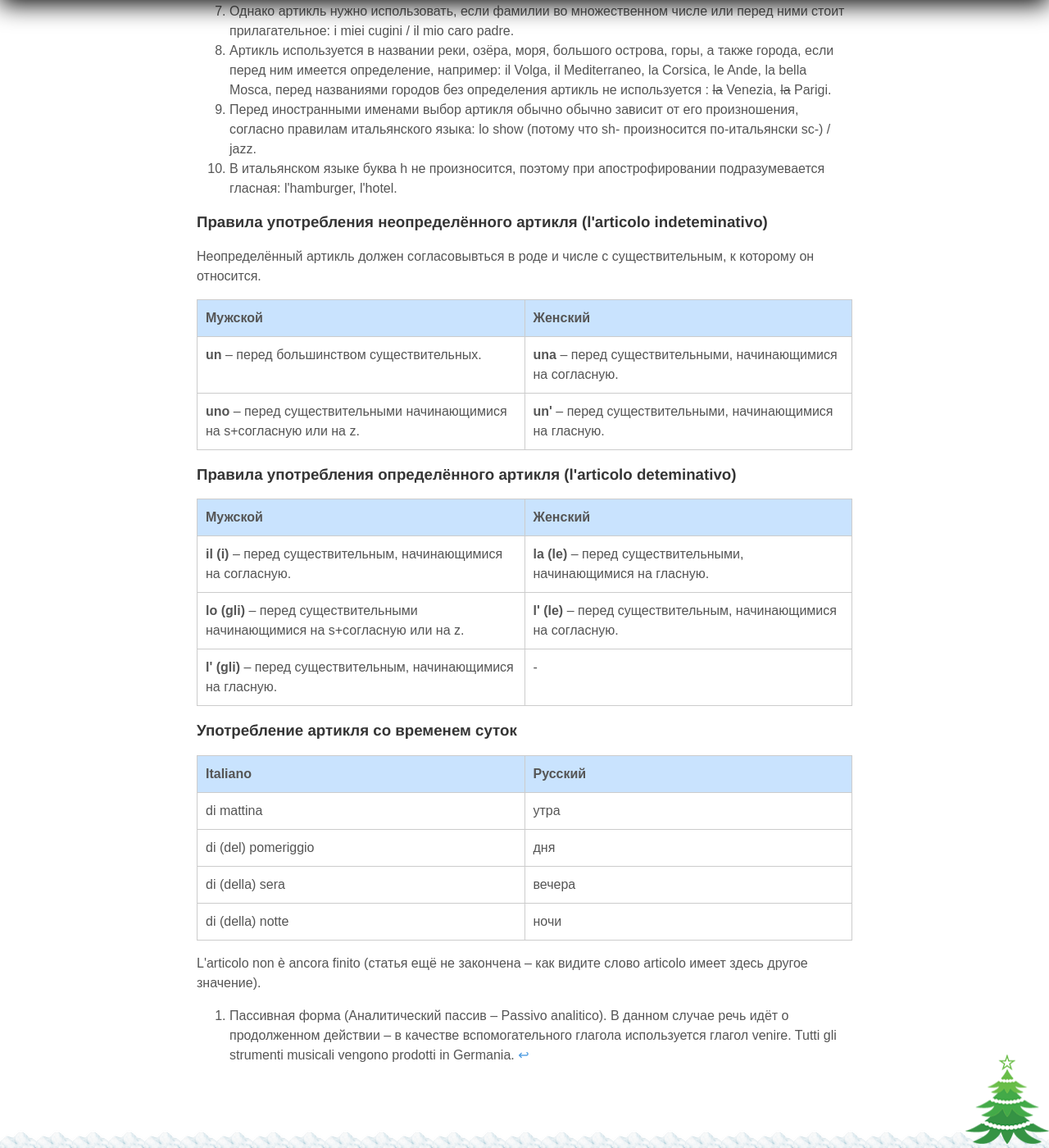
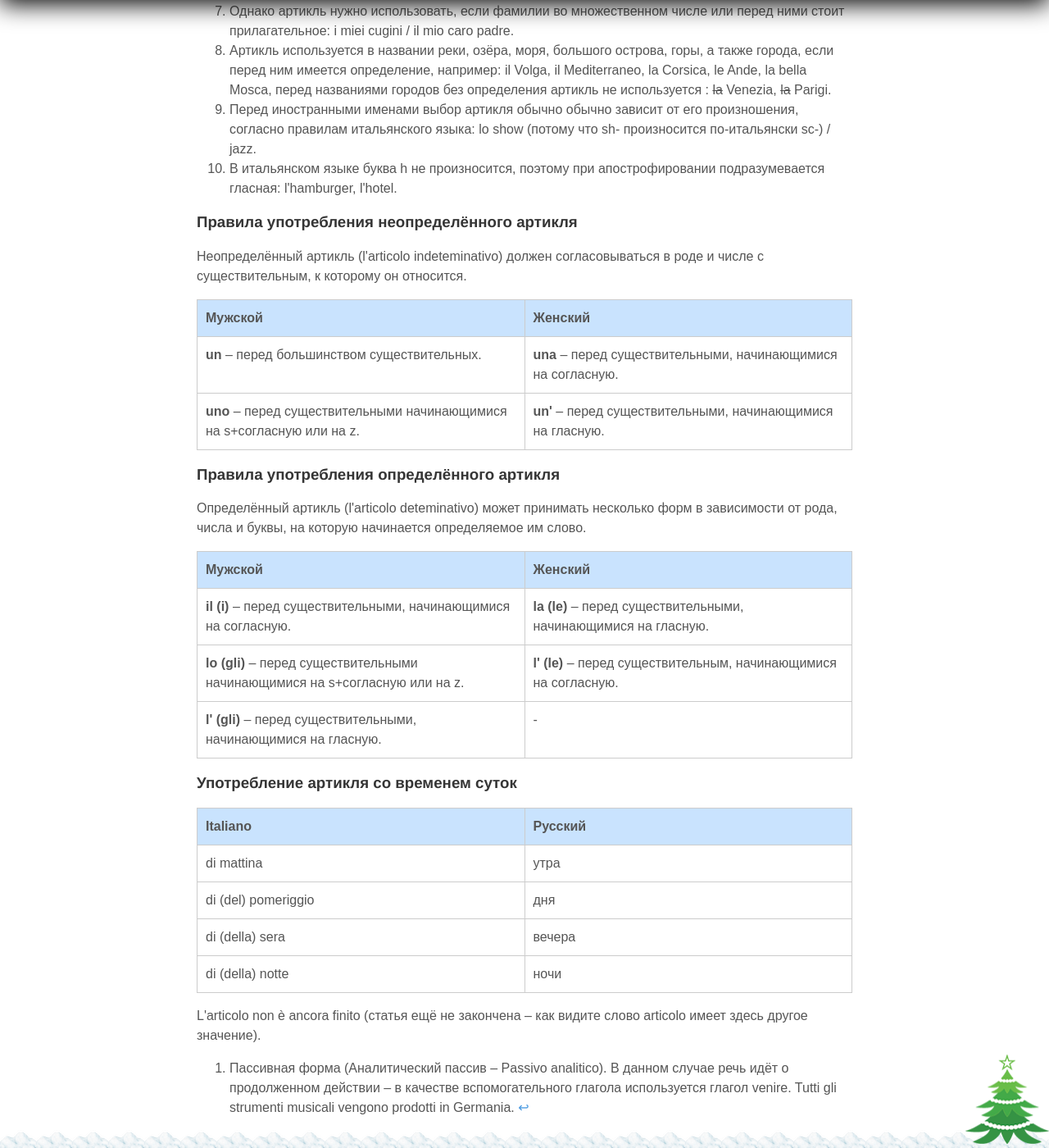
Before and after one commit to postolny/postolny.github.io, a Jekyll site: the page built from _posts/2021-01-05-articolo.md, in a window 1280 px wide and 1400 px high, scrolled down 1895 px. Shown: the whole window at 82% size. Built offline with Jekyll 4.4.1, drawn with Linux system fonts in a browser that asks for light colours; nearby versions of some CDN libraries.

Commit message:
Add files via upload

```diff
--- a/_posts/2021-01-05-articolo.md
+++ b/_posts/2021-01-05-articolo.md
@@ -32,22 +32,24 @@ tags: Грамматика
 9.  Перед иностранными именами выбор артикля обычно обычно зависит от его произношения, согласно правилам итальянского языка: lo show (потому что sh- произносится по-итальянски sc-) / jazz.
 10. В итальянском языке буква h не произносится, поэтому при апострофировании подразумевается гласная: l'hamburger, l'hotel.
 
-### Правила употребления неопределённого артикля (l'articolo indeteminativo)
+### Правила употребления неопределённого артикля
 
-Неопределённый артикль должен согласовывться в роде и числе с существительным, к которому он относится.
+Неопределённый артикль (l'articolo indeteminativo) должен согласовываться в роде и числе с существительным, к которому он относится.
 
 | Мужской | Женский |
 |---------|---------|
 | **un** – перед большинством существительных. | **una** – перед существительными, начинающимися на согласную. |
 | **uno** – перед существительными начинающимися на s+согласную или на z. | **un'** – перед существительными, начинающимися на гласную. |
 
-### Правила употребления определённого артикля (l'articolo deteminativo)
+### Правила употребления определённого артикля
+
+Определённый артикль (l'articolo deteminativo) может принимать несколько форм в зависимости от рода, числа и буквы, на которую начинается определяемое им слово.
 
 | Мужской | Женский |
 |---------|---------|
-| **il (i)** – перед существительным, начинающимися на согласную. | **la (le)** – перед существительными, начинающимися на гласную. |
+| **il (i)** – перед существительными, начинающимися на согласную. | **la (le)** – перед существительными, начинающимися на гласную. |
 | **lo (gli)** – перед существительными начинающимися на s+согласную или на z. | **l' (le)** – перед существительным, начинающимися на согласную. |
-| **l' (gli)** – перед существительным, начинающимися на гласную. | - |
+| **l' (gli)** – перед существительными, начинающимися на гласную. | - |
 
 ### Употребление артикля со временем суток
 
```
